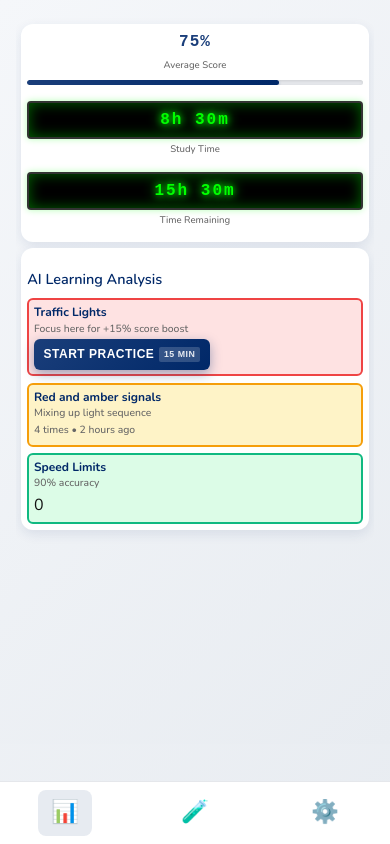
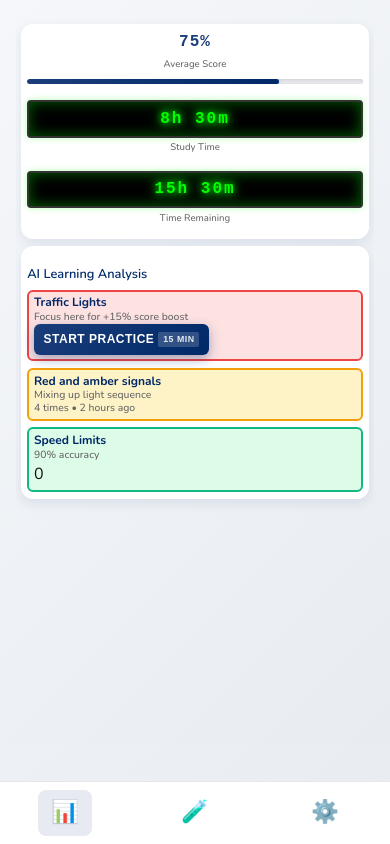
Before and after one commit to fullcircleAI/cbr-ai-coach, a React (Create React App) app: page / in a window 390 px wide. Built offline with nearby package versions, Linux system fonts and the light colour scheme.

Commit message:
MOBILE iOS: Reduce ALL dashboard elements - smaller time/score board (0.75rem stats, 0.6rem labels), tighter padding (0.35rem), smaller AI boxes (45px height, 0.7rem text) for unscrollable iOS app feel

```diff
--- a/src/components/AICoachDashboard.css
+++ b/src/components/AICoachDashboard.css
@@ -53,8 +53,8 @@
 .dashboard-summary {
   background: white;
   border-radius: 12px;
-  padding: 0.5rem;
-  margin-bottom: 0.5rem;
+  padding: 0.35rem;
+  margin-bottom: 0.35rem;
   box-shadow: 0 4px 12px rgba(26, 62, 122, 0.1);
   flex-shrink: 0;
 }
@@ -71,10 +71,10 @@
 }
 
 .summary-stat .stat-number {
-  font-size: 0.85rem;
+  font-size: 0.75rem;
   font-weight: 700;
   color: var(--primary-blue);
-  margin-bottom: 0.2rem;
+  margin-bottom: 0.15rem;
   font-family: 'Courier New', monospace;
   letter-spacing: 1px;
 }
@@ -107,7 +107,7 @@
 }
 
 .summary-stat .stat-label {
-  font-size: 0.65rem;
+  font-size: 0.6rem;
   color: var(--text-secondary);
   font-weight: 500;
 }
@@ -137,7 +137,7 @@
 .ai-insights-summary {
   background: white;
   border-radius: 12px;
-  padding: 0.5rem;
+  padding: 0.35rem;
   box-shadow: 0 4px 12px rgba(26, 62, 122, 0.1);
   flex: 1;
   display: flex;
@@ -157,8 +157,8 @@
 
 .ai-insights-summary h3 {
   color: var(--text-primary);
-  margin-bottom: 0.5rem;
-  font-size: 0.9rem;
+  margin-bottom: 0.35rem;
+  font-size: 0.8rem;
   font-weight: 600;
   flex-shrink: 0;
 }
@@ -166,7 +166,7 @@
 .insights-grid {
   display: grid;
   grid-template-columns: 1fr;
-  gap: 0.35rem;
+  gap: 0.3rem;
   flex: 1;
   overflow: hidden;
 }
@@ -195,14 +195,14 @@
 .insight-card {
   display: flex;
   align-items: flex-start;
-  gap: 0.3rem;
-  padding: 0.4rem;
+  gap: 0.25rem;
+  padding: 0.3rem 0.4rem;
   border-radius: 6px;
   border: 1px solid #e5e7eb;
   transition: all 0.3s ease;
   flex-shrink: 0;
-  min-height: 60px;
-  max-height: 60px;
+  min-height: 45px;
+  max-height: 45px;
   overflow: hidden;
 }
 
@@ -245,11 +245,11 @@
 }
 
 .insight-content h4 {
-  font-size: 0.75rem;
+  font-size: 0.7rem;
   font-weight: 700;
   color: var(--text-primary);
-  margin: 0 0 0.15rem 0;
-  line-height: 1.2;
+  margin: 0 0 0.1rem 0;
+  line-height: 1.1;
 }
 
 /* Web only - make larger than mobile */
@@ -264,10 +264,10 @@
 }
 
 .insight-content p {
-  font-size: 0.65rem;
+  font-size: 0.6rem;
   color: var(--text-secondary);
-  margin: 0 0 0.2rem 0;
-  line-height: 1.3;
+  margin: 0;
+  line-height: 1.2;
 }
 
 /* Web only - make larger than mobile */
@@ -281,11 +281,11 @@
 }
 
 .insight-explanation {
-  font-size: 0.6rem;
+  font-size: 0.55rem;
   color: var(--text-secondary);
   font-weight: 500;
-  margin: 0.1rem 0;
-  line-height: 1.2;
+  margin: 0.05rem 0 0 0;
+  line-height: 1.1;
 }
 
 /* Web only - make larger than mobile */
@@ -300,9 +300,9 @@
 }
 
 .insight-frequency {
-  font-size: 0.55rem;
+  font-size: 0.5rem;
   color: var(--text-light);
-  margin: 0.1rem 0 0 0;
+  margin: 0.05rem 0 0 0;
   font-weight: 500;
 }
 
@@ -320,13 +320,13 @@
 .start-practice-btn {
   display: flex;
   align-items: center;
-  gap: 0.3rem;
-  padding: 0.4rem 0.6rem;
+  gap: 0.25rem;
+  padding: 0.3rem 0.5rem;
   background: linear-gradient(135deg, #1A3E7A 0%, #002868 100%);
   color: white;
   border: none;
   border-radius: 6px;
-  font-size: 0.65rem;
+  font-size: 0.6rem;
   font-weight: 800;
   cursor: pointer;
   transition: all 0.3s ease;
```
